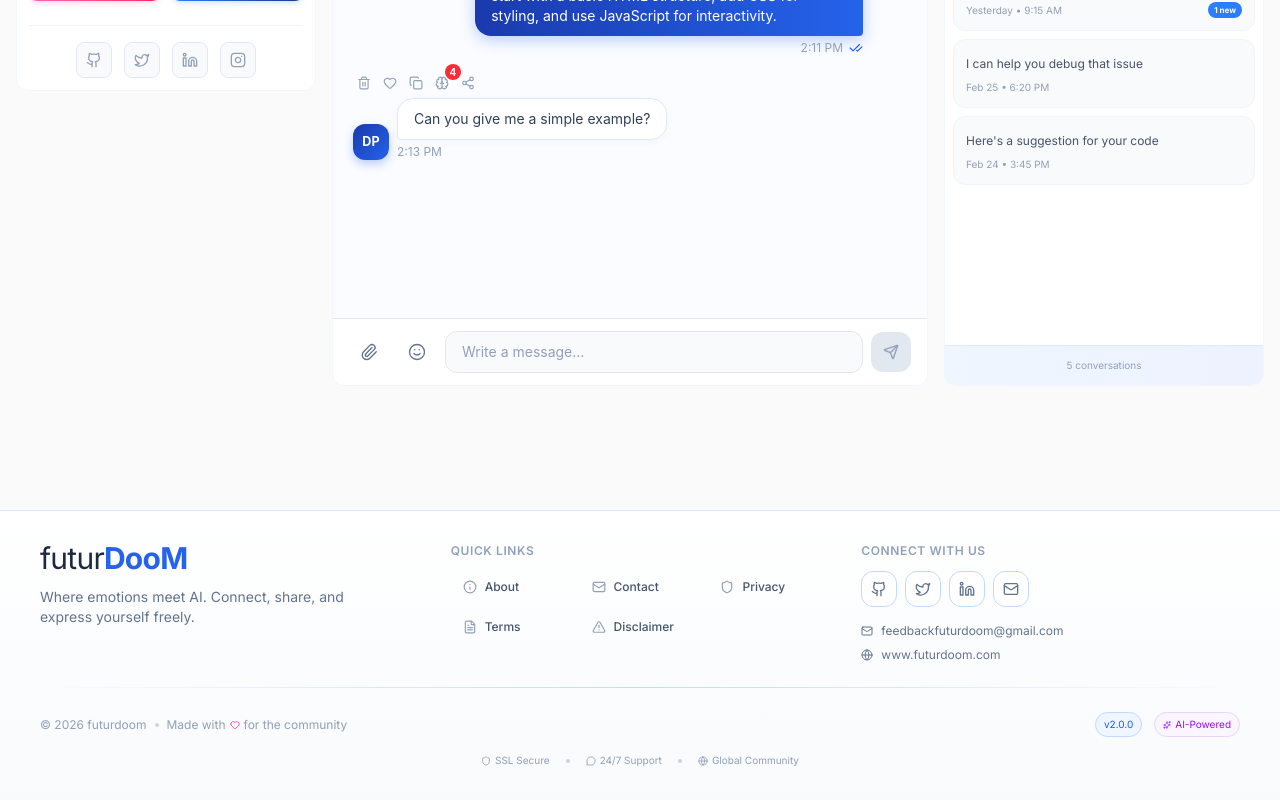
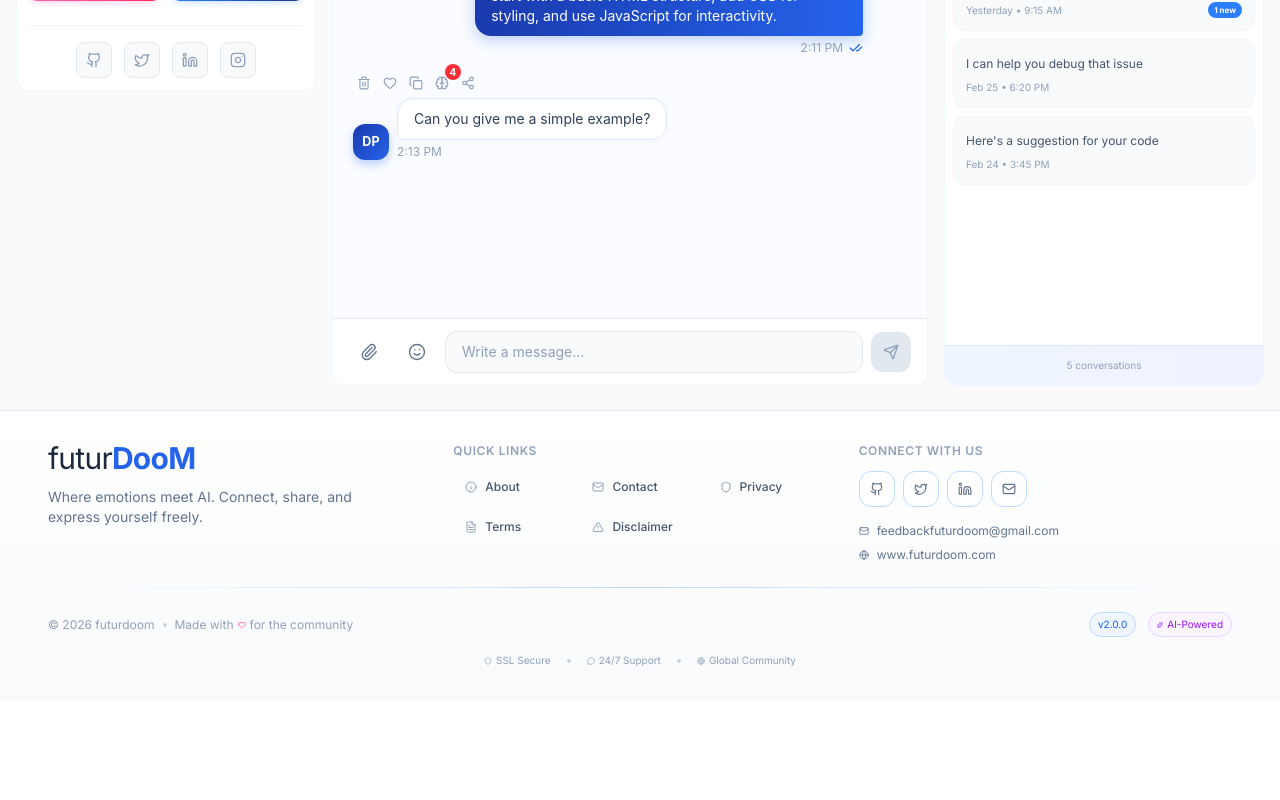
Before and after one commit to Shiv03072002/futurdoom, a React (Vite) app: page /chat in a window 1280 px wide. Shown: the part 402-1202 px from the top of the page. After the commit the page ends 1102 px from the top, so only its background shows below. Built offline with nearby package versions, Linux system fonts and the light colour scheme.

Commit message:
add responsive chat layout with expandable mobile sidebar

```diff
--- a/src/components/common/Footer.jsx
+++ b/src/components/common/Footer.jsx
@@ -79,16 +79,16 @@ const Footer = () => {
         background: "linear-gradient(180deg, #ffffff 0%, #f8fafc 100%)",
       }}
     >
-      <div className="max-w-9xl mx-auto px-6 py-8">
-        {/* Main Footer Content */}
-        <div className="flex flex-col lg:flex-row justify-between items-start gap-8">
+      <div className="max-w-9xl mx-auto px-4 sm:px-6 lg:px-8 py-8">
+        {/* Main Footer Content - Stack on mobile, equal columns on md and up */}
+        <div className="flex flex-col md:flex-row justify-between items-start gap-8 md:gap-6 lg:gap-8">
           {/* Left Section - Brand */}
           <motion.div
             variants={itemVariants}
-            className="flex-1 min-w-[200px]"
+            className="w-full md:w-1/3 lg:w-1/3"
           >
             <Link to="/" className="inline-block mb-3">
-              <span className="text-3xl tracking-tight leading-none">
+              <span className="text-2xl sm:text-3xl tracking-tight leading-none">
                 <span className="font-light text-slate-800">
                   futur
                 </span>
@@ -98,23 +98,20 @@ const Footer = () => {
               </span>
             </Link>
 
-            <p className="text-sm text-slate-500 mb-3 max-w-xs">
+            <p className="text-xs sm:text-sm text-slate-500 mb-3 max-w-xs">
               Where emotions meet AI. Connect, share, and express yourself freely.
             </p>
-
-            {/* Trust Badge */}
-
           </motion.div>
 
           {/* Center Section - Navigation Links */}
           <motion.div
             variants={itemVariants}
-            className="flex-1"
+            className="w-full md:w-1/3 lg:w-1/3"
           >
             <h3 className="text-xs font-semibold text-slate-400 uppercase tracking-wider mb-3">
               Quick Links
             </h3>
-            <div className="grid grid-cols-2 md:grid-cols-3 gap-2">
+            <div className="grid grid-cols-2 sm:grid-cols-3 md:grid-cols-2 lg:grid-cols-3 gap-2">
               {links.map((link) => {
                 const Icon = link.icon;
                 return (
@@ -125,10 +122,10 @@ const Footer = () => {
                   >
                     <Link
                       to={link.to}
-                      className="flex items-center gap-2 px-3 py-2 rounded-xl text-sm text-slate-600 hover:bg-blue-50 hover:text-blue-600 transition-all duration-200 group"
+                      className="flex items-center gap-2 px-2 sm:px-3 py-2 rounded-xl text-xs sm:text-sm text-slate-600 hover:bg-blue-50 hover:text-blue-600 transition-all duration-200 group"
                     >
-                      <Icon size={14} className="text-slate-400 group-hover:text-blue-600" />
-                      <span className="text-xs font-medium">{link.label}</span>
+                      <Icon size={12} sm:size={14} className="text-slate-400 group-hover:text-blue-600 flex-shrink-0" />
+                      <span className="text-[10px] sm:text-xs font-medium truncate">{link.label}</span>
                     </Link>
                   </motion.div>
                 );
@@ -139,7 +136,7 @@ const Footer = () => {
           {/* Right Section - Social & Contact */}
           <motion.div
             variants={itemVariants}
-            className="flex-1"
+            className="w-full md:w-1/3 lg:w-1/3"
           >
             <h3 className="text-xs font-semibold text-slate-400 uppercase tracking-wider mb-3">
               Connect With Us
@@ -155,13 +152,13 @@ const Footer = () => {
                     href={social.href}
                     target="_blank"
                     rel="noopener noreferrer"
-                    className="w-9 h-9 rounded-xl bg-white border border-blue-200 flex items-center justify-center text-slate-500 hover:text-blue-600 hover:border-blue-300 hover:bg-blue-50 transition-all duration-200"
+                    className="w-8 h-8 sm:w-9 sm:h-9 rounded-xl bg-white border border-blue-200 flex items-center justify-center text-slate-500 hover:text-blue-600 hover:border-blue-300 hover:bg-blue-50 transition-all duration-200"
                     variants={buttonHover}
                     whileHover="hover"
                     whileTap={buttonTap}
                     aria-label={social.label}
                   >
-                    <Icon size={16} />
+                    <Icon size={14} sm:size={16} />
                   </motion.a>
                 );
               })}
@@ -170,20 +167,20 @@ const Footer = () => {
             {/* Contact Info */}
             <motion.a
               href="mailto:feedbackfuturdoom@gmail.com"
-              className="flex items-center gap-2 text-xs text-slate-500 hover:text-blue-600 transition-colors group"
+              className="flex items-center gap-2 text-[10px] sm:text-xs text-slate-500 hover:text-blue-600 transition-colors group"
               whileHover={{ x: 3 }}
             >
-              <Mail size={12} className="group-hover:text-blue-600" />
-              <span>feedbackfuturdoom@gmail.com</span>
+              <Mail size={10} sm:size={12} className="group-hover:text-blue-600 flex-shrink-0" />
+              <span className="truncate">feedbackfuturdoom@gmail.com</span>
             </motion.a>
 
             <motion.a
               href="https://www.futurdoom.com"
-              className="flex items-center gap-2 text-xs text-slate-500 hover:text-blue-600 transition-colors group mt-2"
+              className="flex items-center gap-2 text-[10px] sm:text-xs text-slate-500 hover:text-blue-600 transition-colors group mt-2"
               whileHover={{ x: 3 }}
             >
-              <Globe size={12} className="group-hover:text-blue-600" />
-              <span>www.futurdoom.com</span>
+              <Globe size={10} sm:size={12} className="group-hover:text-blue-600 flex-shrink-0" />
+              <span className="truncate">www.futurdoom.com</span>
             </motion.a>
           </motion.div>
         </div>
@@ -197,24 +194,24 @@ const Footer = () => {
         {/* Bottom Bar */}
         <motion.div
           variants={itemVariants}
-          className="flex flex-col md:flex-row justify-between items-center gap-4"
+          className="flex flex-col sm:flex-row justify-between items-center gap-4"
         >
           {/* Copyright */}
-          <p className="text-xs text-slate-400 flex items-center gap-2">
+          <p className="text-[10px] sm:text-xs text-slate-400 flex flex-wrap items-center justify-center gap-2">
             <span>© 2026 futurdoom</span>
-            <span className="w-1 h-1 rounded-full bg-slate-300" />
+            <span className="w-1 h-1 rounded-full bg-slate-300 hidden sm:inline-block" />
             <span className="flex items-center gap-1">
-              Made with <Heart size={10} className="text-pink-500" /> for the community
+              Made with <Heart size={8} sm:size={10} className="text-pink-500" /> for the community
             </span>
           </p>
 
           {/* Version */}
           <div className="flex items-center gap-3">
-            <span className="text-[10px] px-2 py-1 rounded-full bg-blue-50 text-blue-600 border border-blue-200">
+            <span className="text-[8px] sm:text-[10px] px-2 py-1 rounded-full bg-blue-50 text-blue-600 border border-blue-200">
               v2.0.0
             </span>
-            <span className="text-[10px] px-2 py-1 rounded-full bg-purple-50 text-purple-600 border border-purple-200 flex items-center gap-1">
-              <Sparkles size={8} />
+            <span className="text-[8px] sm:text-[10px] px-2 py-1 rounded-full bg-purple-50 text-purple-600 border border-purple-200 flex items-center gap-1">
+              <Sparkles size={6} sm:size={8} />
               AI-Powered
             </span>
           </div>
@@ -223,18 +220,18 @@ const Footer = () => {
         {/* Trust Badges */}
         <motion.div
           variants={itemVariants}
-          className="mt-4 flex flex-wrap items-center justify-center gap-4 text-[10px] text-slate-400"
+          className="mt-4 flex flex-wrap items-center justify-center gap-3 sm:gap-4 text-[8px] sm:text-[10px] text-slate-400"
         >
           <span className="flex items-center gap-1">
-            <Shield size={10} /> SSL Secure
+            <Shield size={8} sm:size={10} /> SSL Secure
           </span>
           <span className="w-1 h-1 rounded-full bg-slate-300" />
           <span className="flex items-center gap-1">
-            <MessageCircle size={10} /> 24/7 Support
+            <MessageCircle size={8} sm:size={10} /> 24/7 Support
           </span>
           <span className="w-1 h-1 rounded-full bg-slate-300" />
           <span className="flex items-center gap-1">
-            <Globe size={10} /> Global Community
+            <Globe size={8} sm:size={10} /> Global Community
           </span>
         </motion.div>
       </div>
--- a/src/pages/ChatMain.jsx
+++ b/src/pages/ChatMain.jsx
@@ -1,12 +1,67 @@
-import React from "react";
+import React, { useState } from "react";
 import ChatInterface from "../components/chat/ChatInterface";
 import ChatSidebar from "../components/chat/ChatSidebar";
+import { ChevronDown, ChevronUp } from "lucide-react";
+import { motion, AnimatePresence } from "framer-motion";
 
 const ChatMain = () => {
+  const [showSidebar, setShowSidebar] = useState(false);
+
   return (
-    <div className="min-h-screen flex gap-4">
-      <ChatInterface />
-      <ChatSidebar />
+    <div className="">
+      {/* Desktop Layout */}
+      <div className="hidden lg:flex gap-4 ">
+        <div className="flex-1">
+          <ChatInterface />
+        </div>
+        <div className="w-80 flex-shrink-0">
+          <ChatSidebar />
+        </div>
+      </div>
+
+      {/* Mobile Layout */}
+      <div className="lg:hidden flex flex-col h-full">
+        {/* Chat Interface */}
+        <div className="flex-1  pb-2">
+          <ChatInterface />
+        </div>
+
+        {/* Toggle Button for Sidebar */}
+        <div className="px-4 mb-2">
+          <button
+            onClick={() => setShowSidebar(!showSidebar)}
+            className="w-full flex items-center justify-between px-4 py-3 bg-gradient-to-r from-blue-50 to-indigo-50 rounded-xl border border-blue-100"
+          >
+            <div className="flex items-center gap-2">
+              <span className="text-sm font-semibold text-slate-700">Chat History</span>
+              <span className="text-xs bg-blue-500 text-white px-2 py-0.5 rounded-full">
+                5
+              </span>
+            </div>
+            <motion.div
+              animate={{ rotate: showSidebar ? 180 : 0 }}
+              transition={{ duration: 0.3 }}
+            >
+              <ChevronDown size={18} className="text-blue-600" />
+            </motion.div>
+          </button>
+        </div>
+
+        {/* Sidebar - Expandable Section */}
+        <AnimatePresence>
+          {showSidebar && (
+            <motion.div
+              initial={{ height: 0, opacity: 0 }}
+              animate={{ height: "auto", opacity: 1 }}
+              exit={{ height: 0, opacity: 0 }}
+              transition={{ duration: 0.3, ease: "easeInOut" }}
+              className="overflow-hidden px-4 pb-4"
+            >
+              <ChatSidebar />
+            </motion.div>
+          )}
+        </AnimatePresence>
+      </div>
     </div>
   );
 };
```
Also changed, not shown: src/components/common/MobileFooterMenu.jsx (+10 -16 lines).
